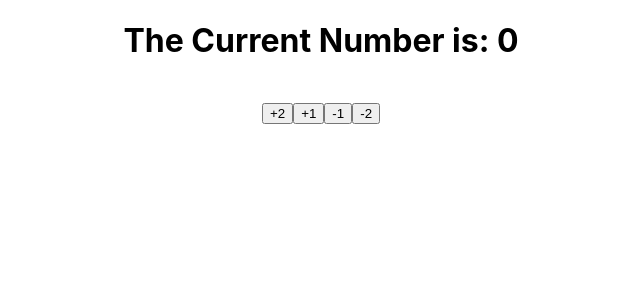
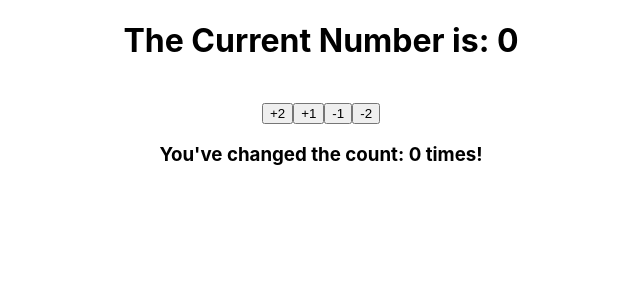
Before and after one commit to ColinV03/hooks-sandbox, a React (Create React App) app: page / in a window 1280 px wide. Shown: the top 300 px of the page, without its empty margins (319-959 px from the left). Built offline with nearby package versions, Linux system fonts and the light colour scheme.

Commit message:
Added useEffect hook for reactive rendering on state changes.

```diff
--- a/src/Components/Counter.js
+++ b/src/Components/Counter.js
@@ -1,7 +1,9 @@
-import React, { useState } from "react";
+import React, { useState,useEffect } from "react";
 
 function Counter() {
-    const [count, setCount] = useState(0)
+  const [count, setCount] = useState(0)
+  const [times, setTimes] = useState(0)
+
 
     function increment() {
         setCount(count +1)
@@ -15,8 +17,14 @@ function Counter() {
     }
     function decrementTwo() {
       setCount(count - 2);
-    }
+  }
+  function addToTimes() {
+    setTimes(times + 1);
+  }
 
+
+
+  useEffect(addToTimes, [count])
 
 
     return (
@@ -24,9 +32,11 @@ function Counter() {
         <h1>The Current Number is: {count}</h1>
         <br />
         <button onClick={incrementTwo}> +2</button>
-            <button onClick={increment}> +1</button>
+        <button onClick={increment}> +1</button>
         <button onClick={decrement}> -1</button>
         <button onClick={decrementTwo}> -2</button>
+
+        <h3> You've changed the count: {times -1} times! </h3>
       </div>
     );
 }
```
